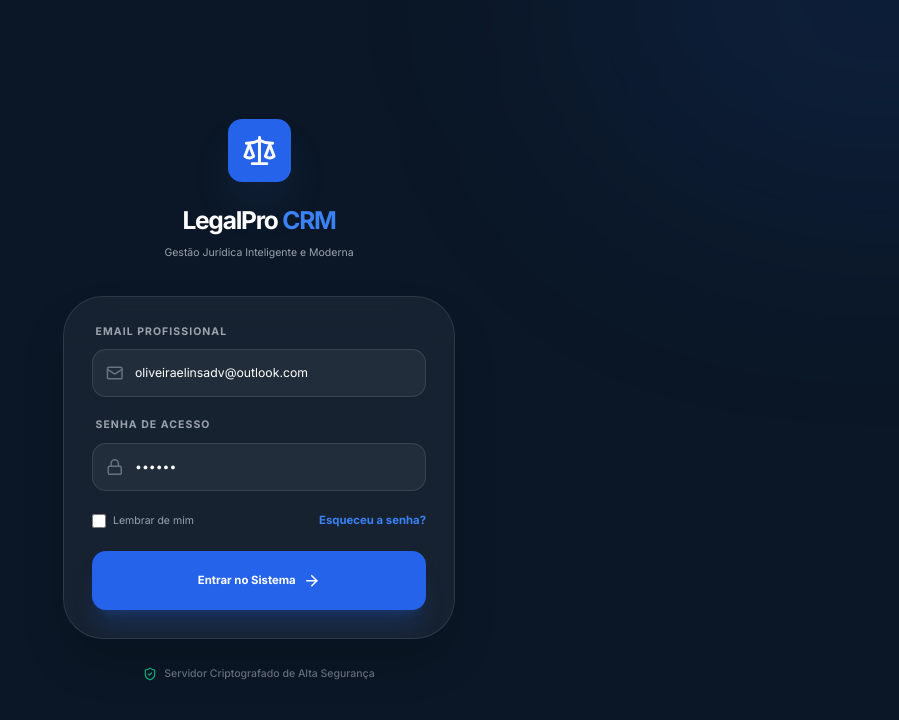
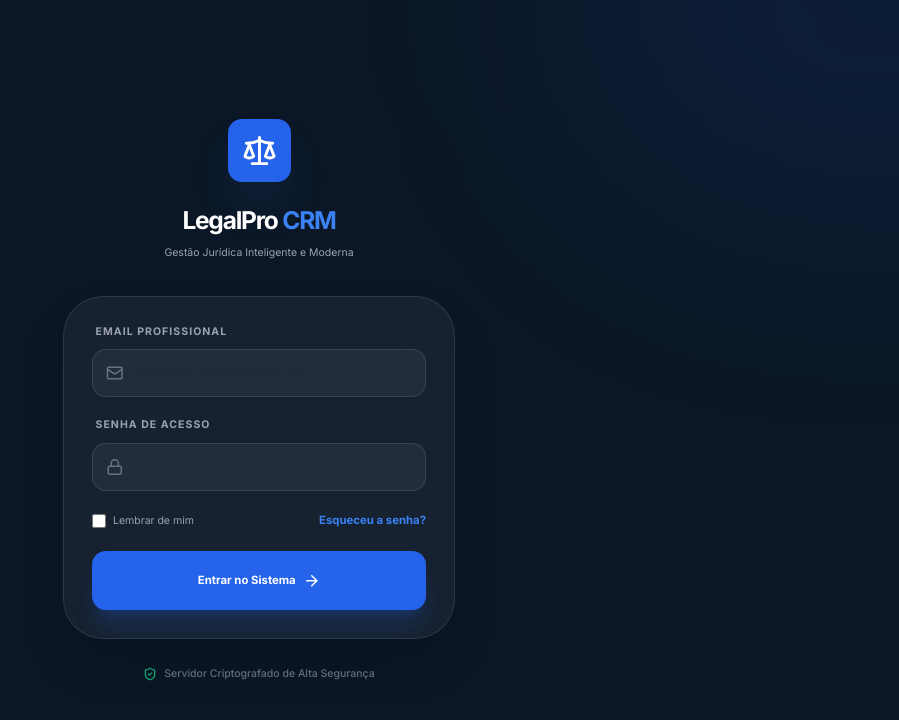
Before and after one commit to flavioaoliveiraadv-art/veredictos, a React (Vite) app: page / in a window 1280 px wide. Shown: the top 720 px of the page, without its empty margins (381-1280 px from the left). Built offline with nearby package versions, Linux system fonts and the light colour scheme.

Commit message:
Fix: visibilidade dos caracteres nos campos de entrada

```diff
--- a/index.css
+++ b/index.css
@@ -114,24 +114,37 @@ button,
    Texto mais compacto + Visibilidade no tema escuro
    ============================================ */
 
-input,
+input:not([type="checkbox"]):not([type="radio"]),
 select,
 textarea {
     font-size: 0.875rem !important;
-    color: #ffffff !important;
-    /* Texto branco para inputs */
-    caret-color: #ffffff;
-    /* Cursor visível */
-    background-color: rgba(255, 255, 255, 0.05) !important;
-    /* Fundo escuro semi-transparente */
-    border: 1px solid rgba(255, 255, 255, 0.1) !important;
+    color: #1e293b !important;
+    /* Força cor escura em fundos claros */
+    background-color: #ffffff;
+    border: 1px solid #d1d5db;
     border-radius: 0.5rem;
+    transition: all 0.2s ease-in-out !important;
+}
+
+input:not([type="checkbox"]):not([type="radio"]):hover,
+select:hover,
+textarea:hover {
+    border-color: #9ca3af !important;
+}
+
+input:not([type="checkbox"]):not([type="radio"]):focus,
+select:focus,
+textarea:focus {
+    border-color: #4f46e5 !important;
+    box-shadow: 0 0 0 3px rgba(79, 70, 229, 0.15) !important;
+    outline: none !important;
 }
 
 input::placeholder,
 textarea::placeholder {
-    color: rgba(255, 255, 255, 0.5) !important;
-    /* Placeholder visível */
+    color: #94a3b8 !important;
+    /* Placeholder visível em fundos claros */
+    font-weight: 400 !important;
 }
 
 /* Classes de cor de texto (Tailwind utilities) */
--- a/index.html
+++ b/index.html
@@ -1,6 +1,6 @@
-
 <!DOCTYPE html>
 <html lang="pt-BR">
+
 <head>
     <meta charset="UTF-8">
     <meta name="viewport" content="width=device-width, initial-scale=1.0">
@@ -12,55 +12,26 @@
             font-family: 'Inter', sans-serif;
             background-color: #f8fafc;
         }
+
         /* Custom scrollbar for a premium look */
         ::-webkit-scrollbar {
             width: 6px;
         }
+
         ::-webkit-scrollbar-track {
             background: #f1f1f1;
         }
+
         ::-webkit-scrollbar-thumb {
             background: #cbd5e1;
             border-radius: 10px;
         }
+
         ::-webkit-scrollbar-thumb:hover {
             background: #94a3b8;
         }
-
-        /* --- Global Input Visibility Improvements --- */
-        /* Estilo para campos de entrada em páginas com fundo claro */
-        /* NOTA: Páginas com tema escuro (login) usam estilos inline específicos */
-        input:not([type="checkbox"]):not([type="radio"]):not([style*="background"]),
-        select:not([style*="background"]),
-        textarea:not([style*="background"]) {
-            border: 1.5px solid #d1d5db !important; /* Gray-300: visível e discreto */
-            background-color: #ffffff;
-            transition: all 0.2s ease-in-out !important;
-        }
-
-        /* Estado de Hover */
-        input:not([type="checkbox"]):not([type="radio"]):hover,
-        select:hover,
-        textarea:hover {
-            border-color: #9ca3af !important; /* Gray-400: realce sutil */
-        }
-
-        /* Estado de Focus */
-        input:not([type="checkbox"]):not([type="radio"]):focus,
-        select:focus,
-        textarea:focus {
-            border-color: #4f46e5 !important; /* Indigo-600 */
-            box-shadow: 0 0 0 3px rgba(79, 70, 229, 0.15) !important;
-            outline: none !important;
-        }
-
-        /* Ajuste específico para placeholders */
-        ::placeholder {
-            color: #94a3b8 !important;
-            font-weight: 400 !important;
-        }
     </style>
-<script type="importmap">
+    <script type="importmap">
 {
   "imports": {
     "lucide-react": "https://esm.sh/lucide-react@^0.562.0",
@@ -72,10 +43,12 @@
   }
 }
 </script>
-<link rel="stylesheet" href="/index.css">
+    <link rel="stylesheet" href="/index.css">
 </head>
+
 <body>
     <div id="root"></div>
-<script type="module" src="/index.tsx"></script>
+    <script type="module" src="/index.tsx"></script>
 </body>
+
 </html>
--- a/pages/LoginPage.tsx
+++ b/pages/LoginPage.tsx
@@ -50,7 +50,7 @@ const LoginPage: React.FC<LoginPageProps> = ({ onLogin }) => {
                     border: '1px solid rgba(255, 255, 255, 0.1)',
                     borderRadius: '1rem',
                     padding: '1rem 1rem 1rem 3rem',
-                    color: '#ffffff',
+                    color: '#ffffff !important',
                     outline: 'none',
                   }}
                   placeholder="Seu e-mail"
@@ -71,7 +71,7 @@ const LoginPage: React.FC<LoginPageProps> = ({ onLogin }) => {
                     border: '1px solid rgba(255, 255, 255, 0.1)',
                     borderRadius: '1rem',
                     padding: '1rem 1rem 1rem 3rem',
-                    color: '#ffffff',
+                    color: '#ffffff !important',
                     outline: 'none',
                   }}
                   placeholder="Sua senha"
```
